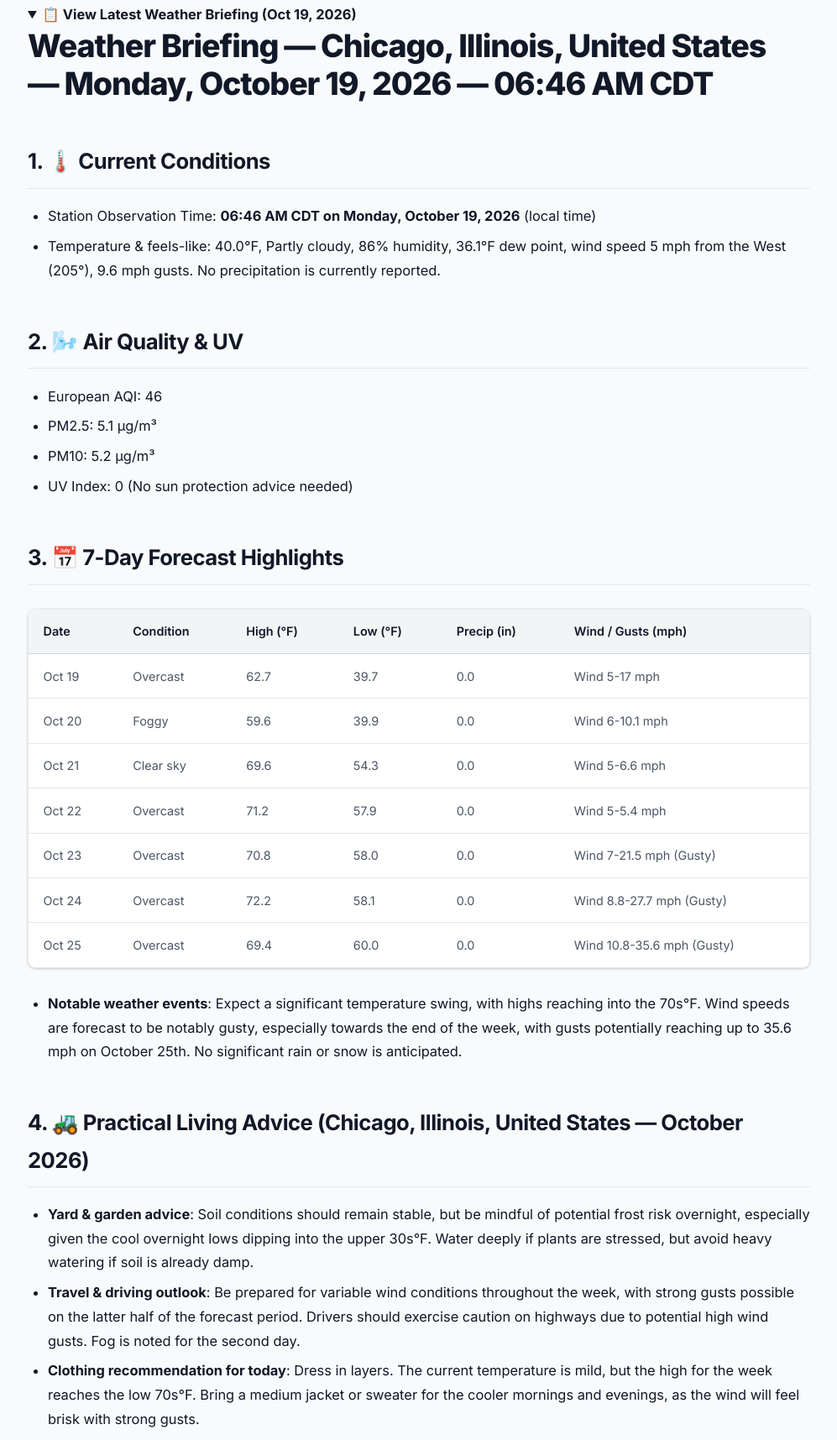
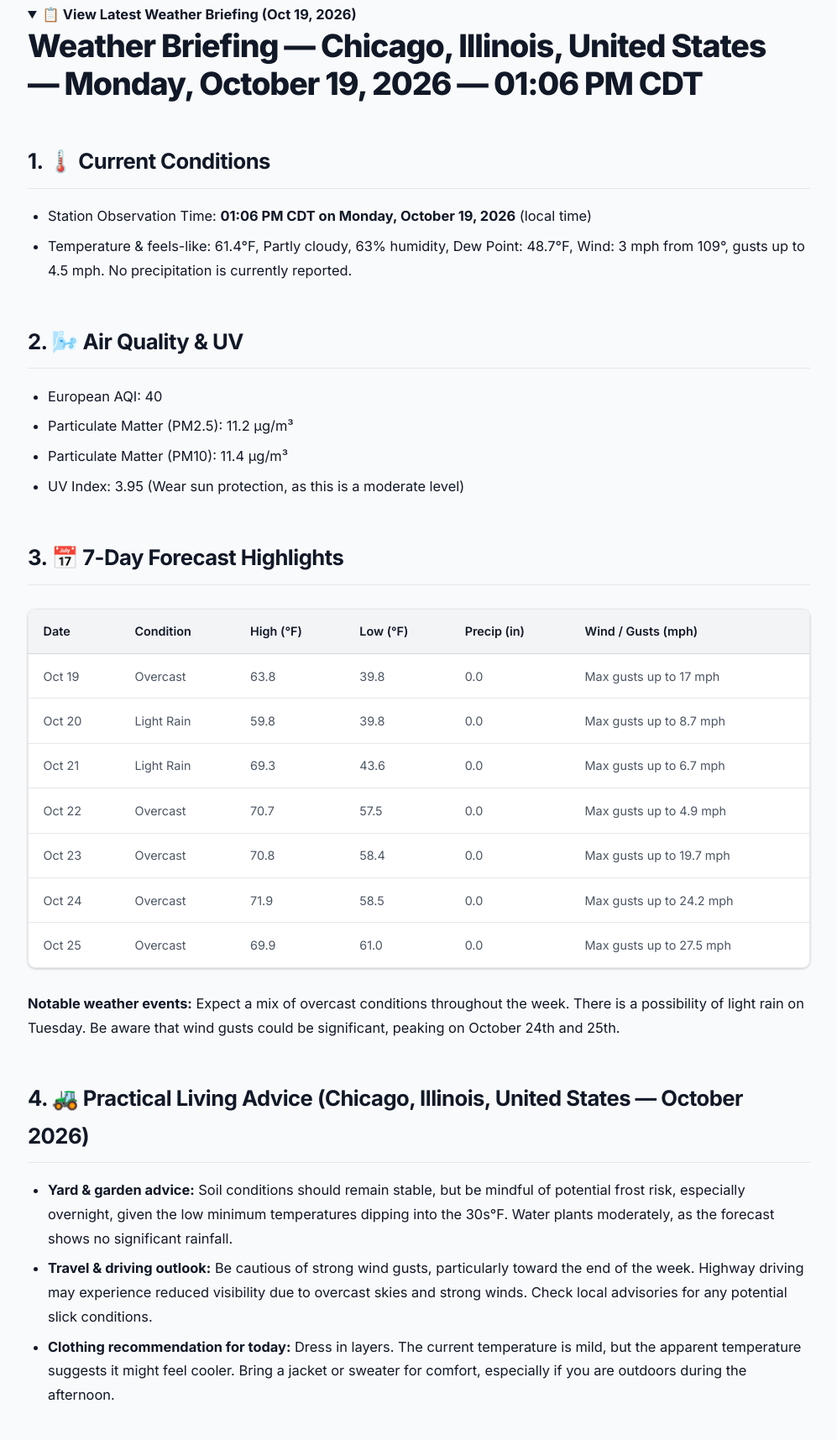
Before and after one commit to xt-ml/shadow-claw-agent-cli-weather, a website: page index.html in a window 1280 px wide. Shown: the part 1665-3380 px from the top of the page at 84% size, without its empty margins (141-1138 px from the left). Drawn offline with Linux system fonts and the light colour scheme.

Commit message:
chore(weather): update Chicago weather briefing and reports [skip ci]

```diff
--- a/index.html
+++ b/index.html
@@ -846,17 +846,17 @@
             <strong>📋 View Latest Weather Briefing (Oct 19, 2026)</strong>
           </summary>
           <h1
-            id="weather-briefing-chicago-illinois-united-states-monday-october-19-2026-0646-am-cdt"
+            id="weather-briefing-chicago-illinois-united-states-monday-october-19-2026-0106-pm-cdt"
             class="heading-anchor-wrapper"
           >
             <span
               >Weather Briefing — Chicago, Illinois, United States — Monday,
-              October 19, 2026 — 06:46 AM CDT</span
+              October 19, 2026 — 01:06 PM CDT</span
             >
             <a
-              href="#weather-briefing-chicago-illinois-united-states-monday-october-19-2026-0646-am-cdt"
+              href="#weather-briefing-chicago-illinois-united-states-monday-october-19-2026-0106-pm-cdt"
               class="heading-anchor"
-              aria-label="Direct link to Weather Briefing — Chicago, Illinois, United States — Monday, October 19, 2026 — 06:46 AM CDT"
+              aria-label="Direct link to Weather Briefing — Chicago, Illinois, United States — Monday, October 19, 2026 — 01:06 PM CDT"
               >#</a
             >
           </h1>
@@ -872,13 +872,13 @@
           <ul>
             <li>
               Station Observation Time:
-              <strong>06:46 AM CDT on Monday, October 19, 2026</strong> (local
+              <strong>01:06 PM CDT on Monday, October 19, 2026</strong> (local
               time)
             </li>
             <li>
-              Temperature &amp; feels-like: 40.0°F, Partly cloudy, 86% humidity,
-              36.1°F dew point, wind speed 5 mph from the West (205°), 9.6 mph
-              gusts. No precipitation is currently reported.
+              Temperature &amp; feels-like: 61.4°F, Partly cloudy, 63% humidity,
+              Dew Point: 48.7°F, Wind: 3 mph from 109°, gusts up to 4.5 mph. No
+              precipitation is currently reported.
             </li>
           </ul>
           <h2 id="2-air-quality-uv" class="heading-anchor-wrapper">
@@ -891,10 +891,12 @@
             >
           </h2>
           <ul>
-            <li>European AQI: 46</li>
-            <li>PM2.5: 5.1 μg/m³</li>
-            <li>PM10: 5.2 μg/m³</li>
-            <li>UV Index: 0 (No sun protection advice needed)</li>
+            <li>European AQI: 40</li>
+            <li>Particulate Matter (PM2.5): 11.2 μg/m³</li>
+            <li>Particulate Matter (PM10): 11.4 μg/m³</li>
+            <li>
+              UV Index: 3.95 (Wear sun protection, as this is a moderate level)
+            </li>
           </ul>
           <h2 id="3-7-day-forecast-highlights" class="heading-anchor-wrapper">
             <span>3. 📅 7-Day Forecast Highlights</span>
@@ -921,71 +923,68 @@
                 <tr>
                   <td align="left">Oct 19</td>
                   <td align="left">Overcast</td>
-                  <td align="left">62.7</td>
-                  <td align="left">39.7</td>
+                  <td align="left">63.8</td>
+                  <td align="left">39.8</td>
                   <td align="left">0.0</td>
-                  <td align="left">Wind 5-17 mph</td>
+                  <td align="left">Max gusts up to 17 mph</td>
                 </tr>
                 <tr>
                   <td align="left">Oct 20</td>
-                  <td align="left">Foggy</td>
-                  <td align="left">59.6</td>
-                  <td align="left">39.9</td>
+                  <td align="left">Light Rain</td>
+                  <td align="left">59.8</td>
+                  <td align="left">39.8</td>
                   <td align="left">0.0</td>
-                  <td align="left">Wind 6-10.1 mph</td>
+                  <td align="left">Max gusts up to 8.7 mph</td>
                 </tr>
                 <tr>
                   <td align="left">Oct 21</td>
-                  <td align="left">Clear sky</td>
-                  <td align="left">69.6</td>
-                  <td align="left">54.3</td>
+                  <td align="left">Light Rain</td>
+                  <td align="left">69.3</td>
+                  <td align="left">43.6</td>
                   <td align="left">0.0</td>
-                  <td align="left">Wind 5-6.6 mph</td>
+                  <td align="left">Max gusts up to 6.7 mph</td>
                 </tr>
                 <tr>
                   <td align="left">Oct 22</td>
                   <td align="left">Overcast</td>
-                  <td align="left">71.2</td>
-                  <td align="left">57.9</td>
+                  <td align="left">70.7</td>
+                  <td align="left">57.5</td>
                   <td align="left">0.0</td>
-                  <td align="left">Wind 5-5.4 mph</td>
+                  <td align="left">Max gusts up to 4.9 mph</td>
                 </tr>
                 <tr>
                   <td align="left">Oct 23</td>
                   <td align="left">Overcast</td>
                   <td align="left">70.8</td>
-                  <td align="left">58.0</td>
+                  <td align="left">58.4</td>
                   <td align="left">0.0</td>
-                  <td align="left">Wind 7-21.5 mph (Gusty)</td>
+                  <td align="left">Max gusts up to 19.7 mph</td>
                 </tr>
                 <tr>
                   <td align="left">Oct 24</td>
                   <td align="left">Overcast</td>
-                  <td align="left">72.2</td>
-                  <td align="left">58.1</td>
+                  <td align="left">71.9</td>
+                  <td align="left">58.5</td>
                   <td align="left">0.0</td>
-                  <td align="left">Wind 8.8-27.7 mph (Gusty)</td>
+                  <td align="left">Max gusts up to 24.2 mph</td>
                 </tr>
                 <tr>
                   <td align="left">Oct 25</td>
                   <td align="left">Overcast</td>
-                  <td align="left">69.4</td>
-                  <td align="left">60.0</td>
+                  <td align="left">69.9</td>
+                  <td align="left">61.0</td>
                   <td align="left">0.0</td>
-                  <td align="left">Wind 10.8-35.6 mph (Gusty)</td>
+                  <td align="left">Max gusts up to 27.5 mph</td>
                 </tr>
               </tbody>
             </table>
           </div>
-          <ul>
-            <li>
-              <strong>Notable weather events</strong>: Expect a significant
-              temperature swing, with highs reaching into the 70s°F. Wind speeds
-              are forecast to be notably gusty, especially towards the end of
-              the week, with gusts potentially reaching up to 35.6 mph on
-              October 25th. No significant rain or snow is anticipated.
-            </li>
-          </ul>
+          <p>
+            <strong>Notable weather events:</strong> Expect a mix of overcast
+            conditions throughout the week. There is a possibility of light rain
+            on Tuesday. Be aware that wind gusts could be significant, peaking
+            on October 24th and 25th.
+          </p>
           <h2
             id="4-practical-living-advice-chicago-illinois-united-states-october-2026"
             class="heading-anchor-wrapper"
@@ -1003,25 +1002,25 @@
           </h2>
           <ul>
             <li>
-              <strong>Yard &amp; garden advice</strong>: Soil conditions should
-              remain stable, but be mindful of potential frost risk overnight,
-              especially given the cool overnight lows dipping into the upper
-              30s°F. Water deeply if plants are stressed, but avoid heavy
-              watering if soil is already damp.
+              <strong>Yard &amp; garden advice:</strong> Soil conditions should
+              remain stable, but be mindful of potential frost risk, especially
+              overnight, given the low minimum temperatures dipping into the
+              30s°F. Water plants moderately, as the forecast shows no
+              significant rainfall.
             </li>
             <li>
-              <strong>Travel &amp; driving outlook</strong>: Be prepared for
-              variable wind conditions throughout the week, with strong gusts
-              possible on the latter half of the forecast period. Drivers should
-              exercise caution on highways due to potential high wind gusts. Fog
-              is noted for the second day.
+              <strong>Travel &amp; driving outlook:</strong> Be cautious of
+              strong wind gusts, particularly toward the end of the week.
+              Highway driving may experience reduced visibility due to overcast
+              skies and strong winds. Check local advisories for any potential
+              slick conditions.
             </li>
             <li>
-              <strong>Clothing recommendation for today</strong>: Dress in
-              layers. The current temperature is mild, but the high for the week
-              reaches the low 70s°F. Bring a medium jacket or sweater for the
-              cooler mornings and evenings, as the wind will feel brisk with
-              strong gusts.
+              <strong>Clothing recommendation for today:</strong> Dress in
+              layers. The current temperature is mild, but the apparent
+              temperature suggests it might feel cooler. Bring a jacket or
+              sweater for comfort, especially if you are outdoors during the
+              afternoon.
             </li>
           </ul>
         </details>
```
Also changed, not shown: reports/weather-data.json (+44 -44 lines), reports/weather-update.md (+20 -20 lines), README.md.
